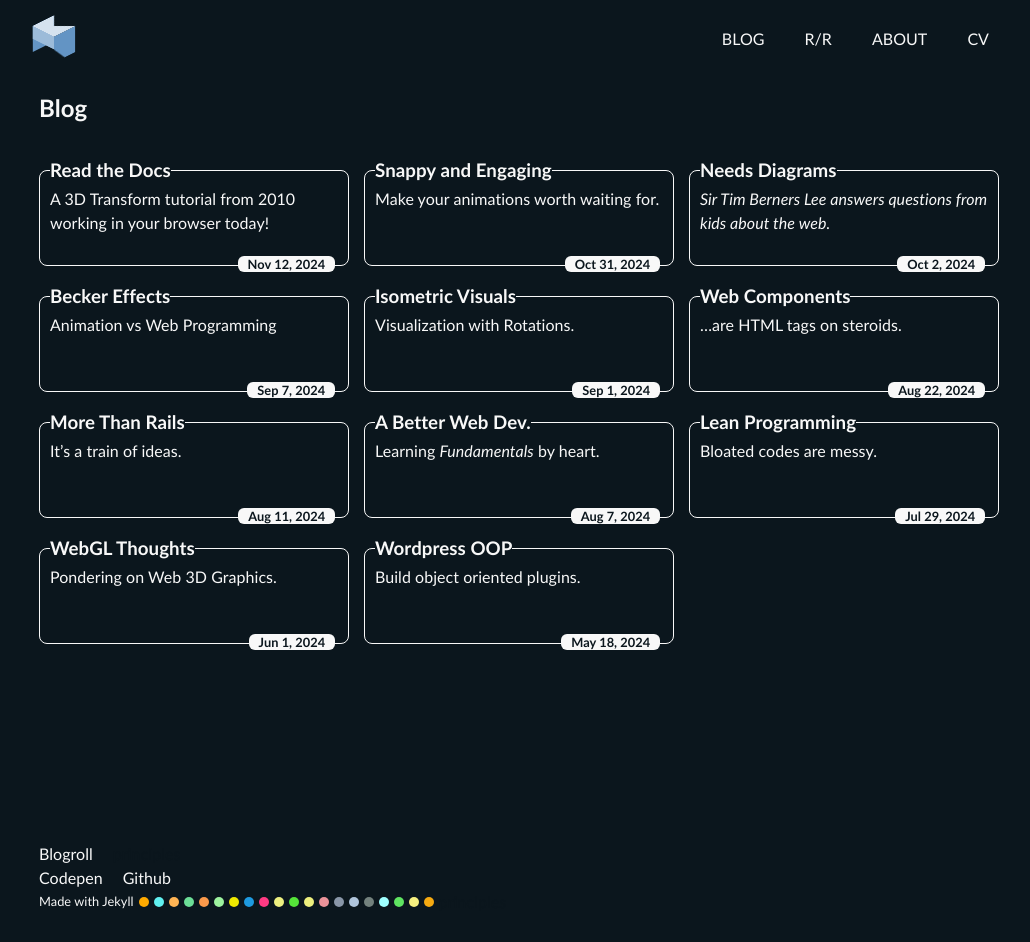
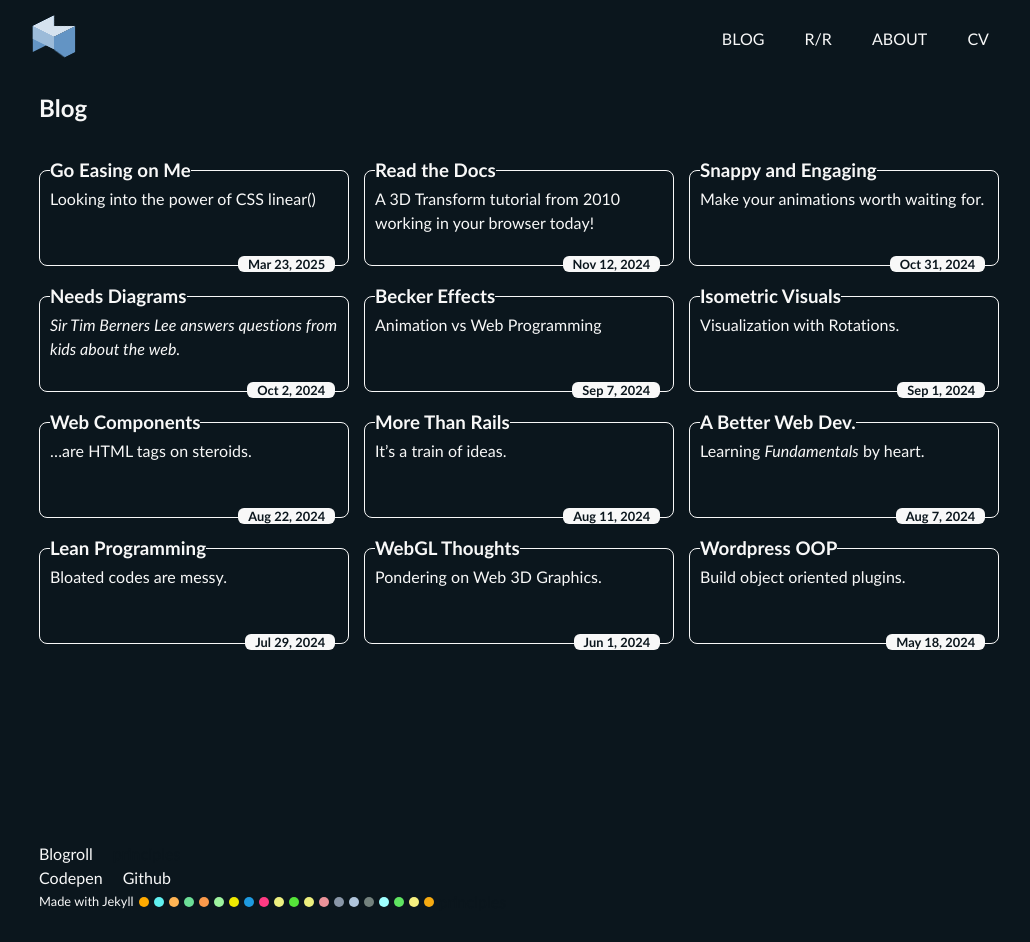
Before and after one commit to mpdagang/mpdagang.github.io, a Jekyll site: the page built from _pages/blog.html, in a window 1280 px wide. Shown: the whole page, without its empty margins (121-1151 px from the left). Built offline with Jekyll 4.4.1, drawn with Linux system fonts in a browser that asks for light colours.

Commit message:
General updates
- initial content of post for easing function linear()
- update front page hero text

```diff
--- a/_pages/index.html
+++ b/_pages/index.html
@@ -14,7 +14,7 @@ permalink: /
 <article class="mp-con mp-w-l">
     <div id="fps-cover" class="mp-l-hero mp-l-grid-2 fps-wrapper">
         <div class="mp-l-wrapper">
-            <h1 class="mp-f-xl">Exploring the 3D Web</h1>
+            <h1 class="mp-f-xl">Exploring the Web</h1>
             <p>Hello, my name is Marion. I'm a Software Developer with
             a growing interest in Web Development, exploring concepts and techniques
             to create engaging Visuals that are not just
--- /dev/null
+++ b/_posts/2025-03-23-go-easing-on-me.md
@@ -0,0 +1,12 @@
+---
+title: Go Easing on Me
+---
+
+Looking into the power of CSS linear()
+
+After experimenting with svg paths and 3d css, it's time to put some bounce in it.
+The [linear function](https://developer.chrome.com/docs/css-ui/css-linear-easing-function)
+allows us to do complex animations that were once only possible' in js.
+
+One of my favorite use of this reside in CSS wrapped 2024 [intro](https://chrome.dev/css-wrapped-2024/#introduction)
+when you hover on the categories.
```
